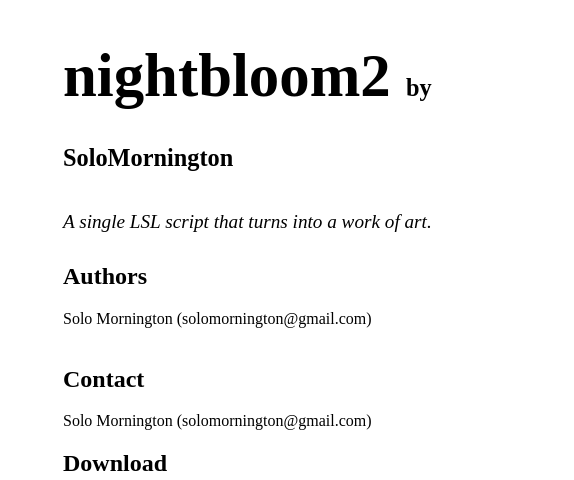
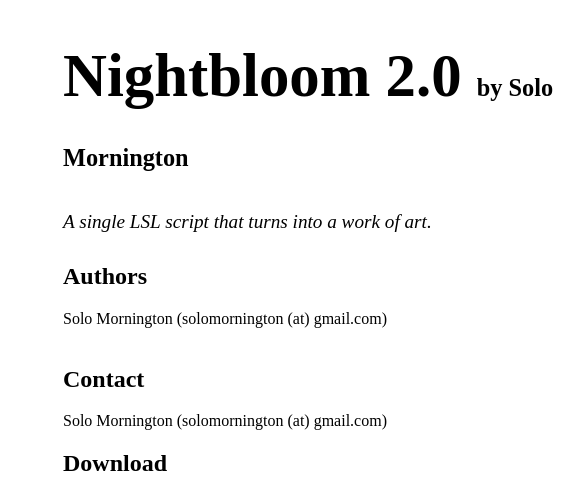
Before and after one commit to SoloMornington/nightbloom2, a plain HTML site: page index.html in a window 1280 px wide. Shown: the top 480 px of the page, 227-801 px from the left. Drawn offline with Linux system fonts and the light colour scheme.

Commit message:
very minor

```diff
--- a/index.html
+++ b/index.html
@@ -45,19 +45,19 @@
         <img border="0" width="90" src="http://github.com/images/modules/download/tar.png"></a>
     </div>
 
-    <h1><a href="http://github.com/SoloMornington/nightbloom2">nightbloom2</a>
-      <span class="small">by <a href="http://github.com/SoloMornington">SoloMornington</a></span></h1>
+    <h1><a href="http://github.com/SoloMornington/nightbloom2">Nightbloom 2.0</a>
+      <span class="small">by <a href="http://github.com/SoloMornington">Solo Mornington</a></span></h1>
 
     <div class="description">
       A single LSL script that turns into a work of art.
     </div>
 
     <h2>Authors</h2>
-<p>Solo Mornington (solomornington@gmail.com)
+<p>Solo Mornington (solomornington (at) gmail.com)
 <br/>
 <br/>      </p>
 <h2>Contact</h2>
-<p>Solo Mornington (solomornington@gmail.com)
+<p>Solo Mornington (solomornington (at) gmail.com)
 <br/>      </p>
 
 
```
